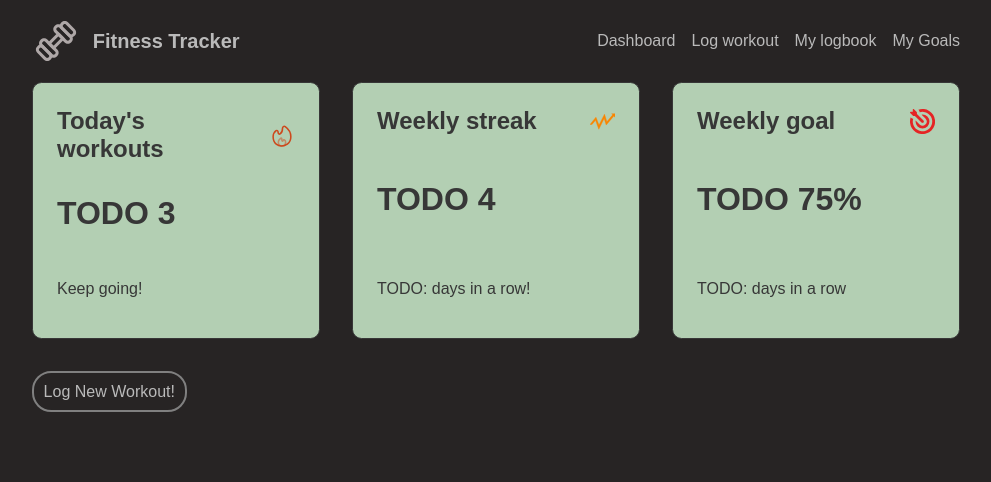
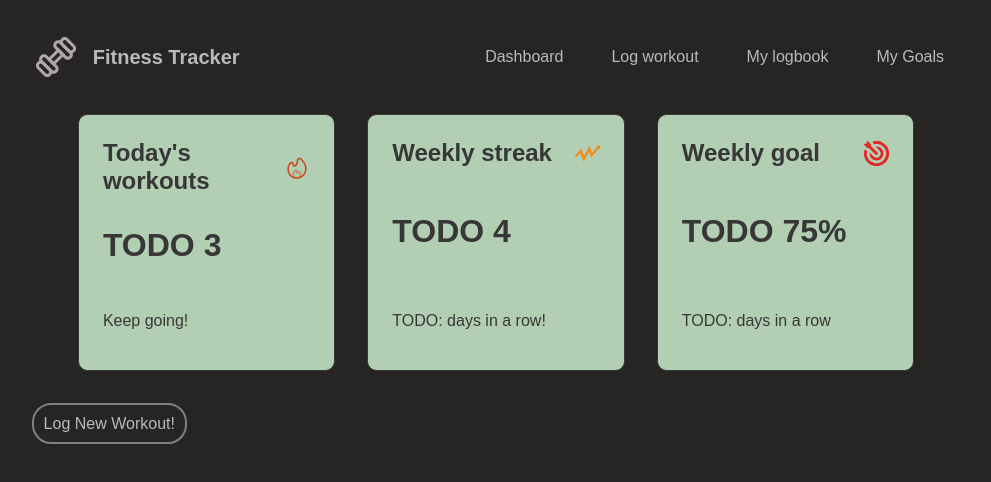
Before and after one commit to BabyYoda-bee-boop/fitness-tracker, a React (Vite) app: page / in a window 1280 px wide. Shown: the top 482 px of the page, without its empty margins (144-1135 px from the left). Built offline with nearby package versions, Linux system fonts and the light colour scheme; data requests are answered from the project's data file.

Commit message:
add burger menu for mobile

```diff
--- a/src/App.jsx
+++ b/src/App.jsx
@@ -50,6 +50,7 @@ function App() {
         setExercises(data);
       } catch (err) {
         setError(err.message);
+        window.scrollTo({ top: 0, behavior: "smooth" });
       } finally {
         setIsLoading(false);
       }
@@ -76,6 +77,7 @@ function App() {
       } catch (err) {
         console.error("Error fetching workouts:", err);
         setError(err.message);
+        window.scrollTo({ top: 0, behavior: "smooth" });
       }
     }
     fetchWorkouts();
--- a/src/Components/AddExercise/AddExercise.module.scss
+++ b/src/Components/AddExercise/AddExercise.module.scss
@@ -18,9 +18,8 @@
   margin-block: 1rem;
   margin-inline: 0.5rem;
   display: grid;
-  grid-template-columns: 1fr 1fr;
-  grid-auto-rows: minmax(5rem, auto);
-  gap: 0.5rem 2rem;
+  grid-template-columns: repeat(auto-fit, minmax(300px, 1fr));
+  gap: 1rem 2rem;
   align-items: center;
   justify-items: start;
   font-size: v.$fs-600;
@@ -30,8 +29,6 @@
   }
 
   &__weightSection {
-    grid-column: 1/2;
-    grid-row: 2;
     display: flex;
     flex-direction: column;
     gap: 0.5rem;
@@ -52,8 +49,10 @@
   }
 
   .submitExercise {
-    grid-column: 1 / 2;
-    grid-row: 3;
     justify-self: start;
+    grid-column: 1/-1;
+  }
+
+  @media (max-width: 45em) {
   }
 }
--- a/src/Components/Button/Button.jsx
+++ b/src/Components/Button/Button.jsx
@@ -7,7 +7,7 @@ const Button = ({
   variant = "",
   onClick,
   className,
-  to,
+  children,
 }) => {
   const buttonClasses = [
     styles.btn,
@@ -19,7 +19,7 @@ const Button = ({
 
   return (
     <button type={type} className={buttonClasses} onClick={onClick}>
-      {text}
+      {children || text}
     </button>
   );
 };
--- a/src/Components/Button/Button.module.scss
+++ b/src/Components/Button/Button.module.scss
@@ -13,6 +13,21 @@
   letter-spacing: 0.6px;
   border: 1px solid color.adjust(v.$clr-accent, $alpha: 0.1);
 
+  &--menu {
+    display: none;
+
+    @media (max-width: 45em) {
+      display: block;
+      z-index: 1000;
+    }
+  }
+
+  &--menuOpen {
+    position: fixed;
+    top: 1rem;
+    right: 1.5rem;
+    z-index: 1000;
+  }
   &:hover {
     cursor: pointer;
   }
--- a/src/Components/Header/Header.jsx
+++ b/src/Components/Header/Header.jsx
@@ -1,14 +1,30 @@
-import React from "react";
+import React, { useState } from "react";
 import { NavLink } from "react-router-dom";
 import styles from "./Header.module.scss";
 import Logo from "../Logo/Logo";
+import Button from "../Button/Button";
+import menuIcon from "../../assets/menu.svg";
 
 const Header = () => {
+  const [isMenuOpen, setIsMenuOpen] = useState(false);
+
+  const toggleMenu = () => setIsMenuOpen((prev) => !prev);
+
   return (
     <header className={styles.header}>
       <nav aria-label="Main navigation">
         <Logo />
-        <ul className={styles.nav__links}>
+        <Button
+          type="button"
+          variant={`${isMenuOpen ? "menuOpen" : "menu"}`}
+          onClick={toggleMenu}
+        >
+          <span className="visually-hidden">Menu</span>
+          <img src={menuIcon} alt="" />
+        </Button>
+        <ul
+          className={`${styles.nav__links} ${isMenuOpen ? styles["nav__links--open"] : ""}`}
+        >
           <li>
             <NavLink to="/">Dashboard</NavLink>
           </li>
--- a/src/Components/Header/Header.module.scss
+++ b/src/Components/Header/Header.module.scss
@@ -1,8 +1,10 @@
 @use "../../style/variables" as v;
 @use "../../style/mixins" as *;
+@use "sass:color";
 
 .header {
   margin-block: 1rem;
+  position: relative;
 
   nav {
     @include flex() {
@@ -29,6 +31,35 @@
 
     li {
       list-style: none;
+
+      a {
+        display: block;
+        width: 100%;
+        height: 100%;
+        padding: 1rem;
+        text-align: center;
+      }
+    }
+
+    @media (max-width: 45em) {
+      display: none;
+      position: fixed;
+      top: 0;
+      right: 0;
+      width: 40%;
+      height: 100%;
+      background-color: color.adjust(v.$clr-bg, $lightness: 6%);
+      flex-direction: column;
+      gap: 1rem;
+      justify-content: flex-start;
+      align-items: stretch;
+      z-index: 999;
+      padding: 2rem 1rem;
+      padding-top: 4.5rem;
+    }
+
+    &--open {
+      display: flex;
     }
   }
 }
--- a/src/Components/Section/Section.module.scss
+++ b/src/Components/Section/Section.module.scss
@@ -3,6 +3,8 @@
 
 .section {
   margin-block: 2rem;
+  margin-inline: auto;
+  align-items: center;
   &:first-of-type {
     margin-top: 0;
   }
--- a/src/Components/SelectExercise/SelectExercise.module.scss
+++ b/src/Components/SelectExercise/SelectExercise.module.scss
@@ -14,7 +14,9 @@
   }
 
   select {
-    padding: 0.5em 1em;
+    display: block;
+    max-width: 100%;
+    padding: 0.5em 0.5em;
     border-radius: v.$radius-regular;
   }
 }
--- a/src/style/_general.scss
+++ b/src/style/_general.scss
@@ -28,24 +28,6 @@ h6 {
   width: 1px;
 }
 
-.cards-row {
-  display: flex;
-  gap: 2rem;
-
-  & > * {
-    flex: 1 1 20em;
-    min-width: 0;
-  }
-}
-.overview__link {
-  color: inherit;
-  padding: 0.6em;
-  border: 2px solid grey;
-  border-radius: calc($radius-regular * 2);
-  text-decoration: none;
-  align-self: flex-start;
-}
-
 body {
   font-family: $ff-primary;
   background-color: $clr-bg;
@@ -58,3 +40,27 @@ body {
     @include mixins.flex;
   }
 }
+
+//Helpers:
+.cards-row {
+  display: flex;
+  gap: 2rem;
+
+  & > * {
+    flex: 1 1 20em;
+    min-width: 0;
+  }
+
+  @media (max-width: 45em) {
+    flex-direction: column;
+    max-width: 25em;
+  }
+}
+.overview__link {
+  color: inherit;
+  padding: 0.6em;
+  border: 2px solid grey;
+  border-radius: calc($radius-regular * 2);
+  text-decoration: none;
+  align-self: flex-start;
+}
```
Also changed, not shown: src/assets/menu.svg (added).
